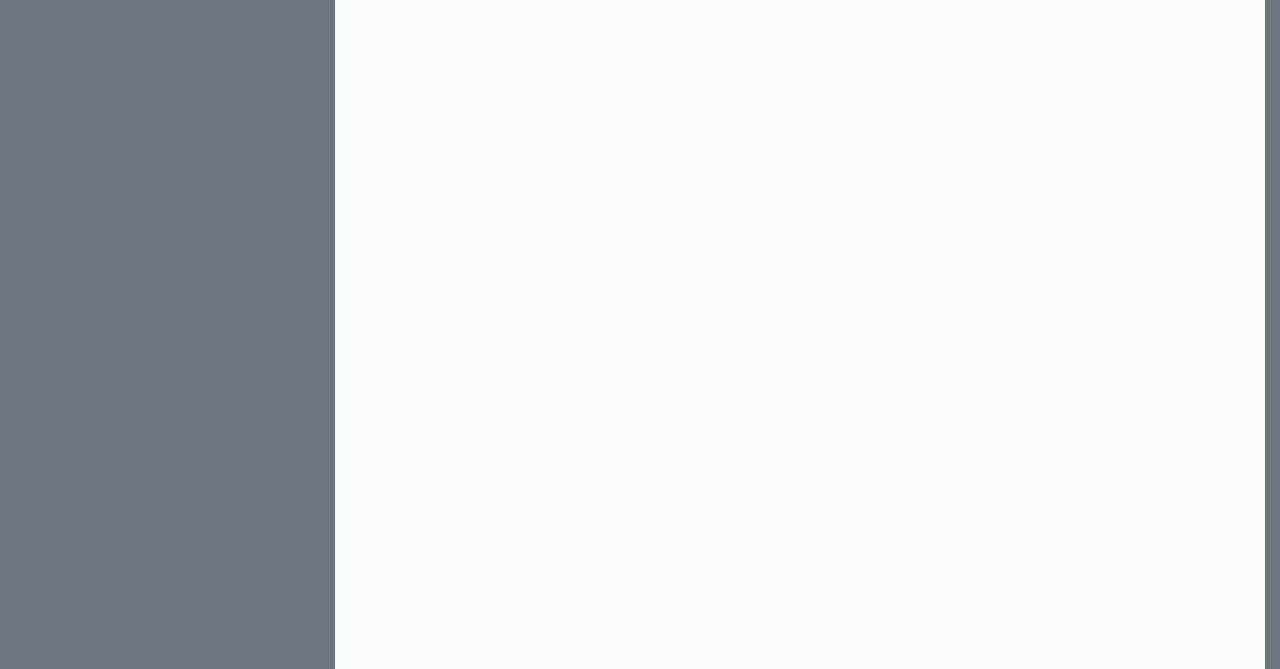
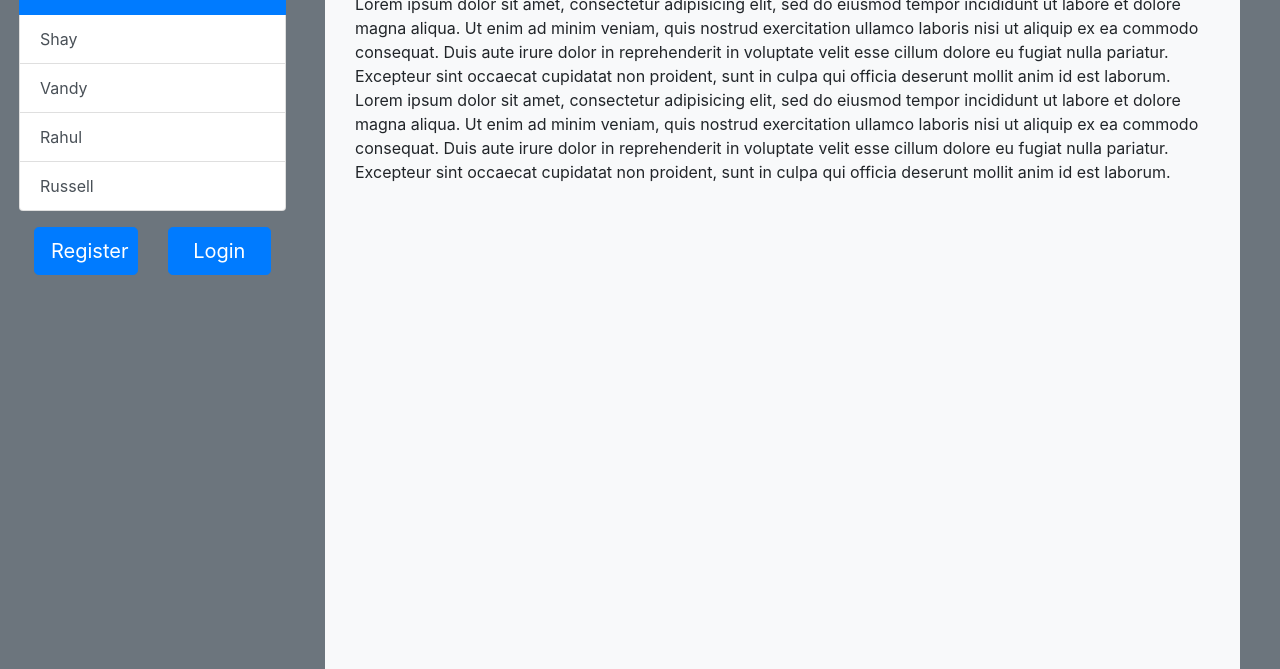
Before and after one commit to rustychaiNZ/formative3.2, a website: page public/index.html in a window 1280 px wide. Shown: the part 131-800 px from the top of the page. Drawn offline with nearby package versions, Linux system fonts and the light colour scheme.

Commit message:
created very basic html layout

```diff
--- a/public/index.html
+++ b/public/index.html
@@ -16,17 +16,66 @@
 		<div class="page row bg-secondary">
 
 			<!-- Site side bar -->
-			<div class="col-3">
-				<h1 class="">Hello world</h1>
+			<div class="col-3 py-5 px-4 site-side-bar">
+
+				<!-- Navigation bar starts -->
+				<div id="navContainer" class="list-group mt-5 mx-auto">
+					<!-- Filler buttons for now -->
+					<button type="button" class="list-group-item list-group-item-action active">Home</button>
+					<button type="button" class="list-group-item list-group-item-action">Shay</button>
+					<button type="button" class="list-group-item list-group-item-action">Vandy</button>
+					<button type="button" class="list-group-item list-group-item-action">Rahul</button>
+					<button type="button" class="list-group-item list-group-item-action">Russell</button>
+				</div>
+				<!-- Navigation bar ends -->
+
+				<!-- login and register container -->
+				<div class="row my-3">
+					<div class="col-6">
+						<button id="registerNewUser" class="btn btn-lg btn-primary btn-block">Register</button>
+					</div>
+					<div class="col-6">
+						<button id="loginUser" class="btn btn-lg btn-primary btn-block">Login</button>
+					</div>
+
+				</div>
+				<!-- Login and register container ends -->
+
 			</div>
 			<!-- Site side bar end -->
 
 			<!-- Site body -->
 			<div class="col-9">
+
 				<!-- Content container -->
 				<div class="container fill-height bg-light">
 
+					<!-- Site welcoming message -->
+					<div id="welcomePage" class="row">
+						<div class="col-12">
+							<h1 class="display-1">Hello World</h1>
+							<p>Lorem ipsum dolor sit amet, consectetur adipisicing elit, sed do eiusmod
+							tempor incididunt ut labore et dolore magna aliqua. Ut enim ad minim veniam,
+							quis nostrud exercitation ullamco laboris nisi ut aliquip ex ea commodo
+							consequat. Duis aute irure dolor in reprehenderit in voluptate velit esse
+							cillum dolore eu fugiat nulla pariatur. Excepteur sint occaecat cupidatat non
+							proident, sunt in culpa qui officia deserunt mollit anim id est laborum. Lorem ipsum dolor sit amet, consectetur adipisicing elit, sed do eiusmod
+							tempor incididunt ut labore et dolore magna aliqua. Ut enim ad minim veniam,
+							quis nostrud exercitation ullamco laboris nisi ut aliquip ex ea commodo
+							consequat. Duis aute irure dolor in reprehenderit in voluptate velit esse
+							cillum dolore eu fugiat nulla pariatur. Excepteur sint occaecat cupidatat non
+							proident, sunt in culpa qui officia deserunt mollit anim id est laborum.</p>
+						</div>
+					</div>
+
+					<!-- Dynamically generated content prints here -->
+					<div id="printOut">
+
+					</div>
+
 				</div>
+				<!-- Content container end -->
+
 			</div>
 			<!-- Site body ends -->
 
--- a/public/sass/stylesheet.scss
+++ b/public/sass/stylesheet.scss
@@ -1,8 +1,14 @@
 .page{
 	min-height: 100vh;
-	width: 100vw;
-	margin: 0 0;
+	width: 100%;
+	padding: 0 10px;
 }
 .fill-height{
 	min-height: 100vh;
 }
+.site-side-bar{
+	margin-left: -15px;
+}
+.row{
+	margin: 0;
+}
```
Also changed, not shown: public/css/stylesheet.css, 1 other file.
